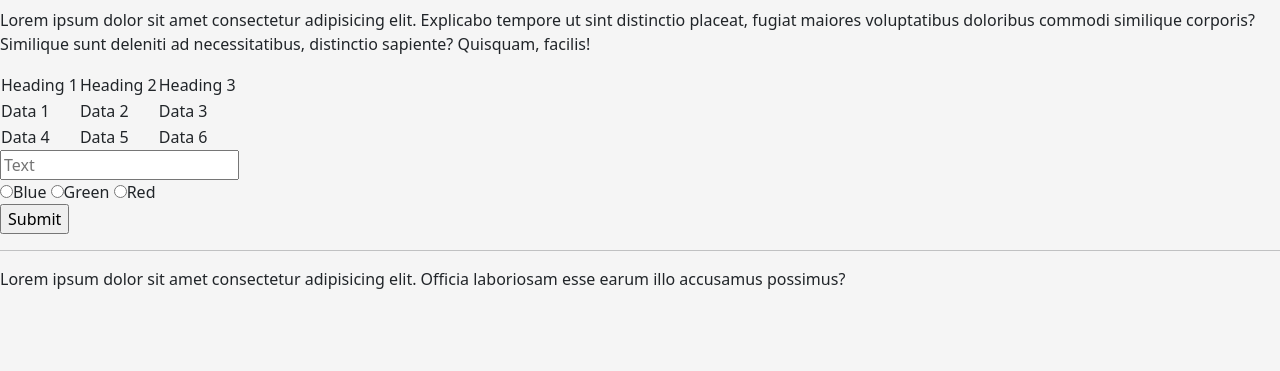
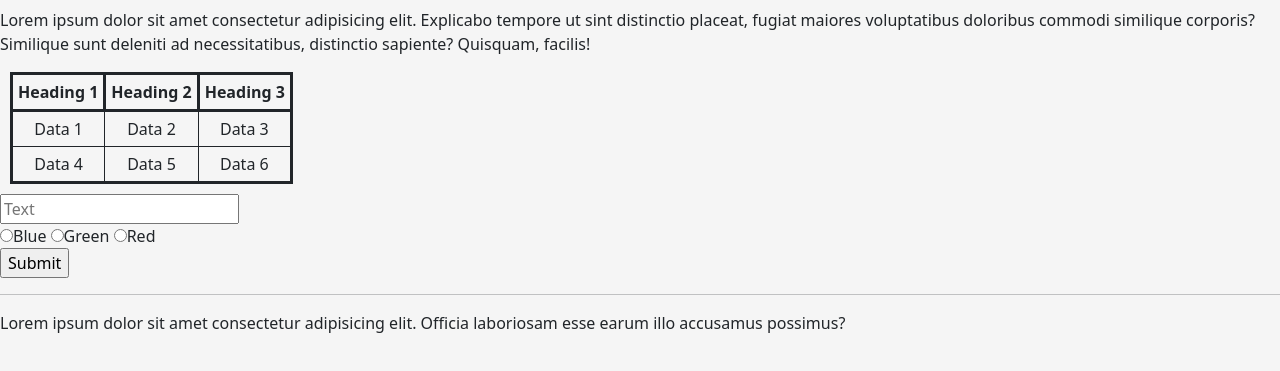
Before and after one commit to notarjunvijayan/cs50w, a plain HTML site: page home.html in a window 1280 px wide. Shown: the part 143-514 px from the top of the page. Drawn offline with nearby package versions, Linux system fonts and the light colour scheme.

Commit message:
CSS changes and table in information.html

```diff
--- a/home.html
+++ b/home.html
@@ -36,9 +36,9 @@
         <table>
             <thead>
                 <tr>
-                    <td>Heading 1</td>
-                    <td>Heading 2</td>
-                    <td>Heading 3</td>
+                    <th>Heading 1</th>
+                    <th>Heading 2</th>
+                    <th>Heading 3</th>
                 </tr>
             </thead>
             <tbody>
--- a/main.css
+++ b/main.css
@@ -31,3 +31,19 @@ body{
 body h1{
     margin:10px;
 }
+table{
+    border: 3px;
+    border-style:solid;
+    margin:10px;
+}
+table th{
+    border:3px;
+    border-style: solid;
+    padding: 5px;
+}
+table td{
+    border:1px;
+    border-style:solid;
+    padding:5px;
+    text-align: center;
+}
```
